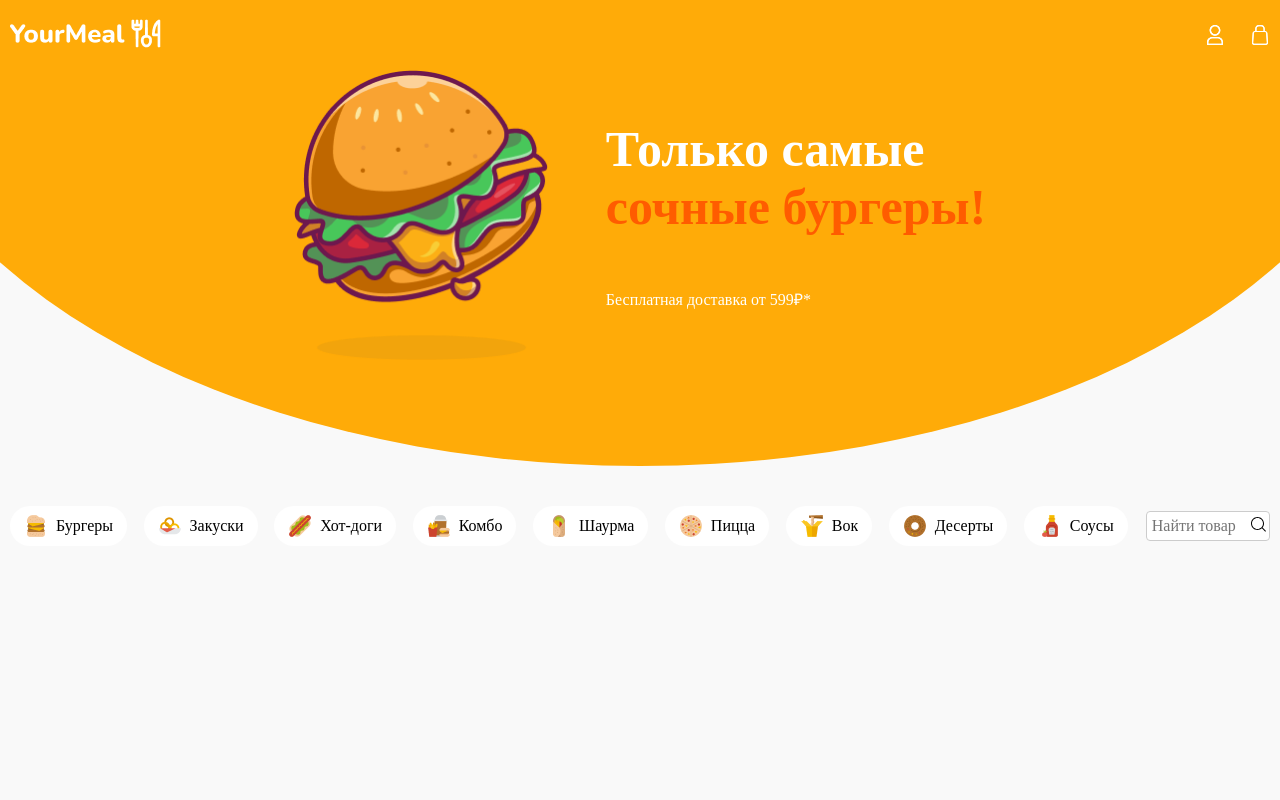
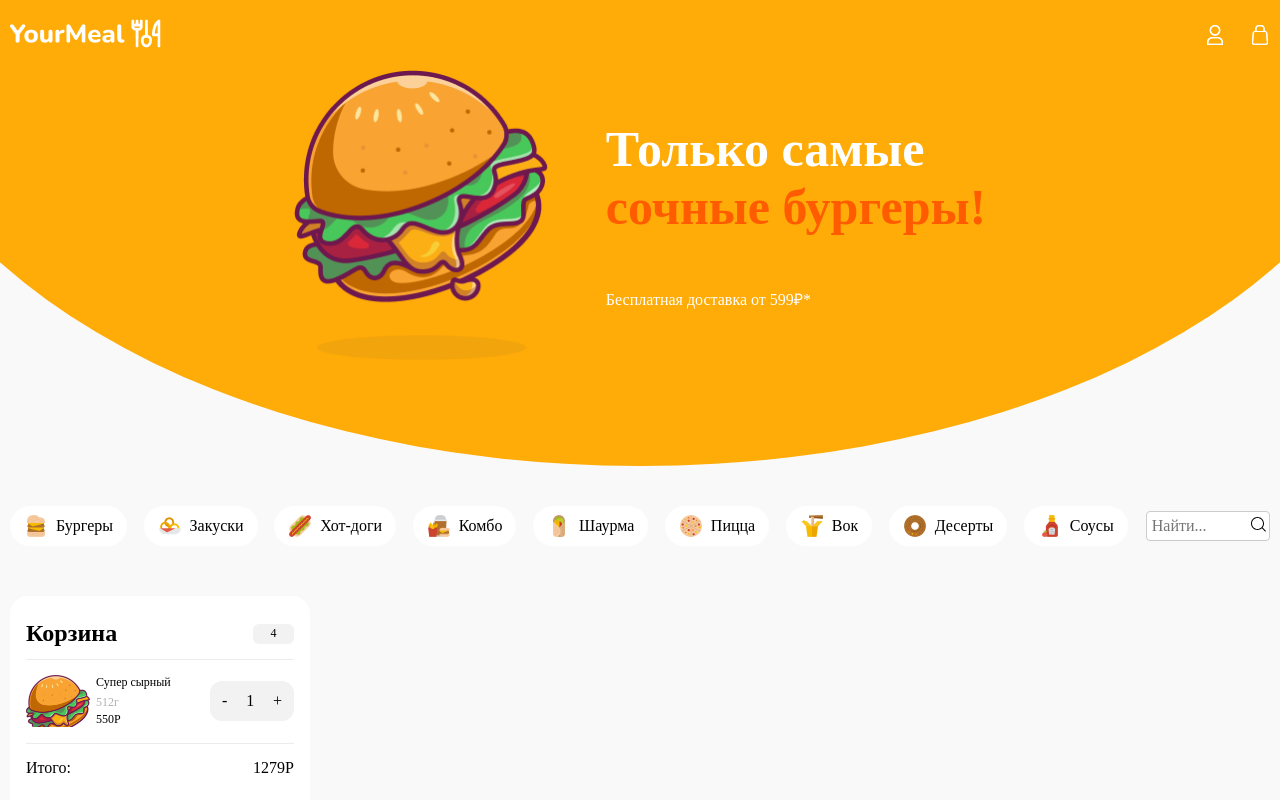
Before and after one commit to Zakir-2-3/You_meal_app, a Next.js app: page / in a window 1280 px wide. Built offline with nearby package versions, Linux system fonts and the light colour scheme.

Commit message:
Cart-sidebar layout

```diff
--- a/src/app/page.tsx
+++ b/src/app/page.tsx
@@ -1,12 +1,14 @@
+import HeroSection from "@/components/HeroSection/HeroSection";
 import FoodCategories from "@/components/FoodCategories/FoodCategories";
-import HeroSection from "@/components/HeroSection/HeroSection";
+import CartSidebar from "@/components/CartSidebar/CartSidebar";
 
 export default function Home() {
   return (
     <>
       <HeroSection />
-      <div className="main-container container">
+      <div className="container">
         <FoodCategories />
+        <CartSidebar />
       </div>
     </>
   );
--- /dev/null
+++ b/src/components/CartSidebar/CartSidebar.scss
@@ -0,0 +1,141 @@
+.cart-sidebar {
+  display: flex;
+  flex-direction: column;
+  width: 300px;
+  max-height: 467px;
+  min-height: 109px;
+  padding: 24px 16px;
+  background-color: #fff;
+  border-radius: 18px;
+  -webkit-border-radius: 18px;
+  -moz-border-radius: 18px;
+  -ms-border-radius: 18px;
+  -o-border-radius: 18px;
+  &__total-orders {
+    display: flex;
+    flex-flow: row nowrap;
+    justify-content: space-between;
+    align-items: center;
+    box-shadow: 0px 1px 0px 0px #b1b1b13d;
+    padding-bottom: 12px;
+    & h2 {
+      font-size: 24px;
+      font-weight: 600;
+    }
+    & span {
+      display: flex;
+      align-items: center;
+      justify-content: center;
+      width: 41px;
+      height: 20px;
+      text-align: center;
+      font-size: 12px;
+      font-weight: 400;
+      background-color: #f2f2f3;
+      border-radius: 6px;
+      -webkit-border-radius: 6px;
+      -moz-border-radius: 6px;
+      -ms-border-radius: 6px;
+      -o-border-radius: 6px;
+    }
+  }
+  &__description-orders {
+    margin-bottom: 16px;
+    box-shadow: 0px 1px 0px 0px #b1b1b13d;
+  }
+  &__list {
+  }
+  &__item {
+    display: flex;
+    flex-flow: row nowrap;
+    align-items: center;
+    justify-content: flex-start;
+    gap: 0 6px;
+    width: auto;
+    height: 84px;
+    &-img {
+      width: 64px;
+      height: 52px;
+      border-radius: 8px;
+      -webkit-border-radius: 8px;
+      -moz-border-radius: 8px;
+      -ms-border-radius: 8px;
+      -o-border-radius: 8px;
+    }
+    &-description {
+      display: flex;
+      flex-flow: column nowrap;
+      justify-content: flex-start;
+      height: 52px;
+      & h3,
+      p {
+        font-size: 12px;
+        font-weight: 400;
+      }
+      & h3 {
+        margin-bottom: 5px;
+      }
+      & p:nth-child(2) {
+        color: #b1b1b1;
+      }
+      & p:nth-child(3) {
+        margin-top: auto;
+      }
+    }
+    &-quantity {
+      display: flex;
+      flex-flow: row nowrap;
+      justify-content: space-between;
+      align-items: center;
+      padding: 0 12px;
+      width: 84px;
+      height: 40px;
+      margin-left: auto;
+      font-size: 16px;
+      font-weight: 400;
+      background-color: #f2f2f3;
+      border-radius: 12px;
+      -webkit-border-radius: 12px;
+      -moz-border-radius: 12px;
+      -ms-border-radius: 12px;
+      -o-border-radius: 12px;
+    }
+  }
+  &__total-price {
+    display: flex;
+    flex-flow: row nowrap;
+    justify-content: space-between;
+    align-items: center;
+    margin-bottom: 24px;
+    & p,
+    span {
+      font-size: 16px;
+      font-weight: 400;
+    }
+  }
+  &__place-order {
+    height: 40px;
+    width: 100%;
+    margin-bottom: 20px;
+    color: #fff;
+    background-color: #ff7020;
+    font-size: 16px;
+    font-weight: 400;
+    border-radius: 12px;
+    -webkit-border-radius: 12px;
+    -moz-border-radius: 12px;
+    -ms-border-radius: 12px;
+    -o-border-radius: 12px;
+  }
+  &__delivery {
+    display: flex;
+    align-items: center;
+    gap: 0 8px;
+    flex-flow: row nowrap;
+    & p {
+      font-size: 12px;
+      font-weight: 400;
+      padding-top: 3px;
+    }
+  }
+}
--- /dev/null
+++ b/src/components/CartSidebar/CartSidebar.tsx
@@ -0,0 +1,48 @@
+import Image from "next/image";
+import "./CartSidebar.scss";
+
+import ff from "@/assets/images/hero-section-img-1.png";
+import dd from "@/assets/icons/delivery-icon.png";
+
+const CartSidebar = () => {
+  return (
+    <aside className="cart-sidebar">
+      <div className="cart-sidebar__total-orders">
+        <h2>Корзина</h2>
+        <span>4</span>
+      </div>
+      <div className="cart-sidebar__description-orders">
+        <ul className="cart-sidebar__list">
+          <li className="cart-sidebar__item">
+            <div className="cart-sidebar__item-img">
+              <Image src={ff} alt="ff" />
+            </div>
+            <div className="cart-sidebar__item-description">
+              <h3>Супер сырный</h3>
+              <p>512г</p>
+              <p>550P</p>
+            </div>
+            <div className="cart-sidebar__item-quantity">
+              <button>-</button>
+              <span>1</span>
+              <button>+</button>
+            </div>
+          </li>
+        </ul>
+      </div>
+      <div className="cart-sidebar__total-price">
+        <p>Итого:</p>
+        <span>1279P</span>
+      </div>
+      <div className="cart-sidebar__place-order">
+        <button>Оформить заказ</button>
+      </div>
+      <div className="cart-sidebar__delivery">
+        <Image src={dd} alt="dd" />
+        <p>Бесплатная доставка</p>
+      </div>
+    </aside>
+  );
+};
+
+export default CartSidebar;
--- a/src/components/FoodCategories/FoodCategories.scss
+++ b/src/components/FoodCategories/FoodCategories.scss
@@ -4,6 +4,7 @@
   flex-direction: row;
   align-items: center;
   gap: 0px 18px;
+  margin-bottom: 50px;
   &__list {
     display: flex;
     justify-content: space-between;
--- a/src/components/FoodCategories/FoodCategories.tsx
+++ b/src/components/FoodCategories/FoodCategories.tsx
@@ -43,7 +43,7 @@ const FoodCategories = () => {
         <input
           className="food-categories__search-input"
           type="text"
-          placeholder="Найти товар"
+          placeholder="Найти..."
         />
         <button className="food-categories__search-button">
           <Image src={searchIcon} alt="Поиск" />
```
Also changed, not shown: src/assets/icons/delivery-icon.png (added).
